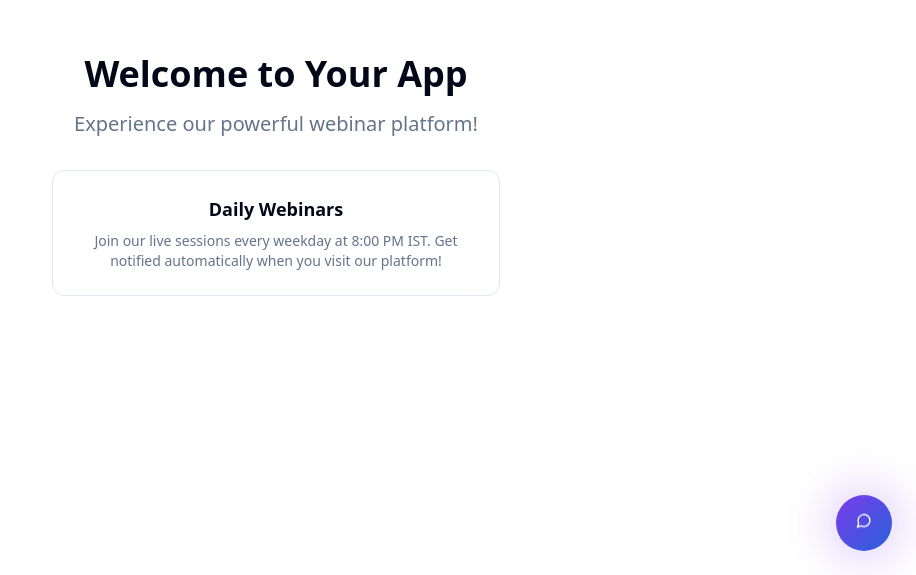
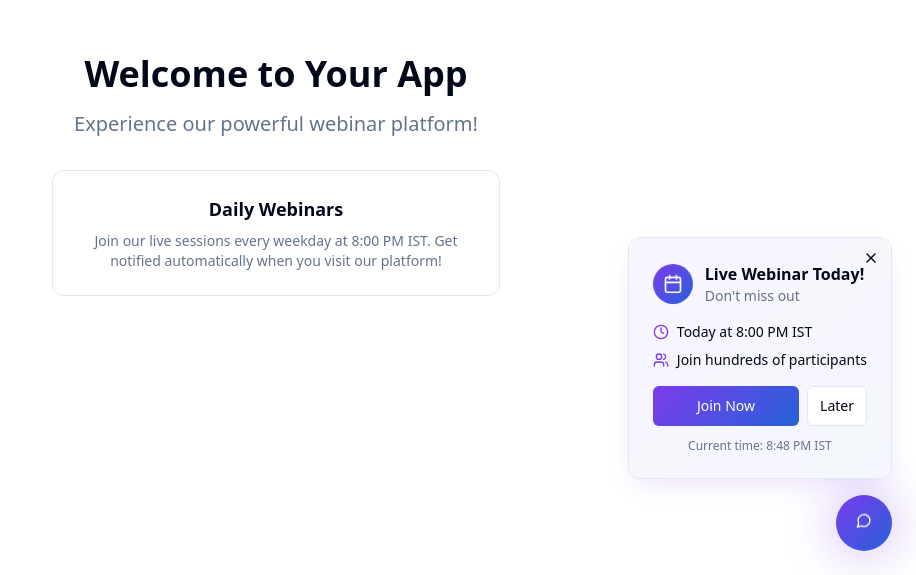
Before and after one commit to shyamwl/webinar-promoter-pro, a React (Vite) app: page / in a window 1280 px wide. Shown: the part 225-800 px from the top of the page, without its empty margins (364-1280 px from the left). Built offline with nearby package versions, Linux system fonts and the light colour scheme.

Commit message:
Update webinar notification delay
Change the delay for the webinar notification pop-up from 30 seconds to 5 seconds.

```diff
--- a/src/components/WebinarWidget.tsx
+++ b/src/components/WebinarWidget.tsx
@@ -33,7 +33,7 @@ const WebinarWidget = () => {
     const timer = setTimeout(() => {
       setShowNotification(true);
       setAutoTriggered(true);
-    }, 30000); // 30 seconds
+    }, 5000); // 5 seconds
 
     return () => clearTimeout(timer);
   }, []);
```
